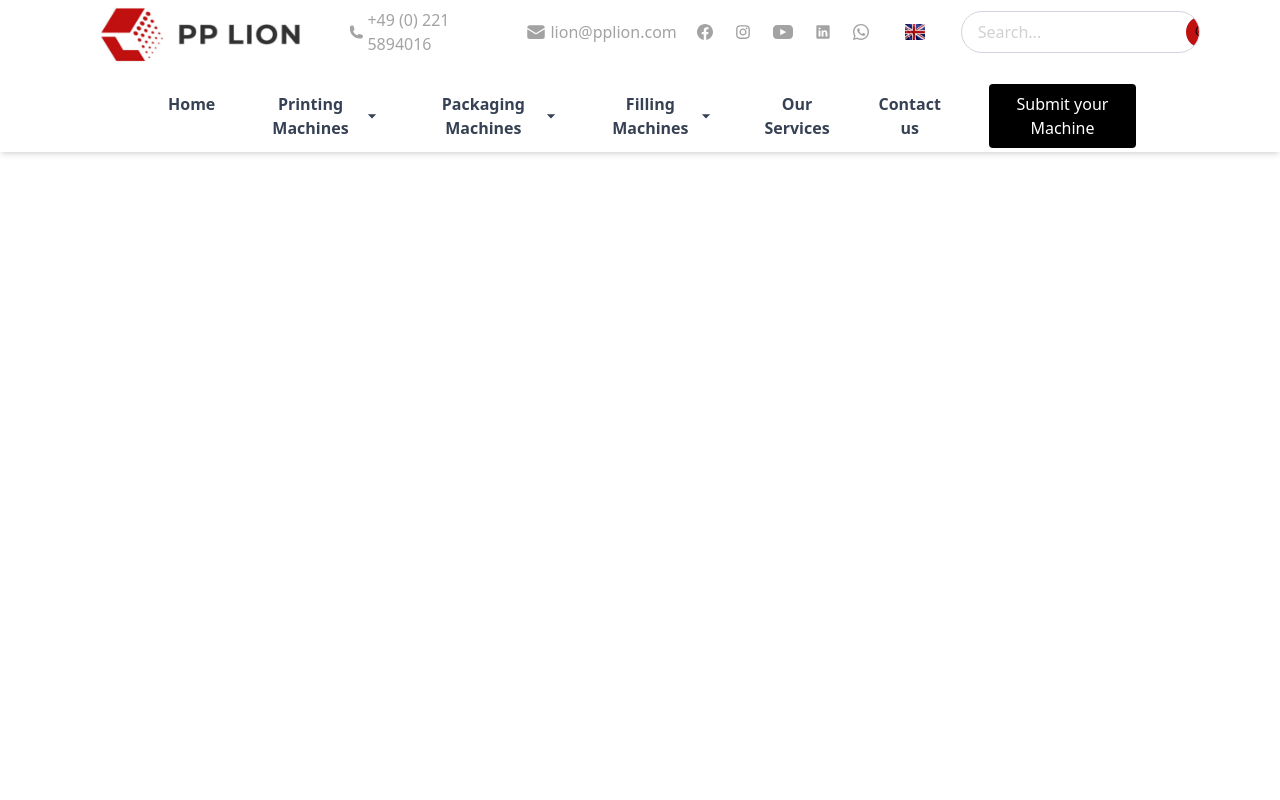
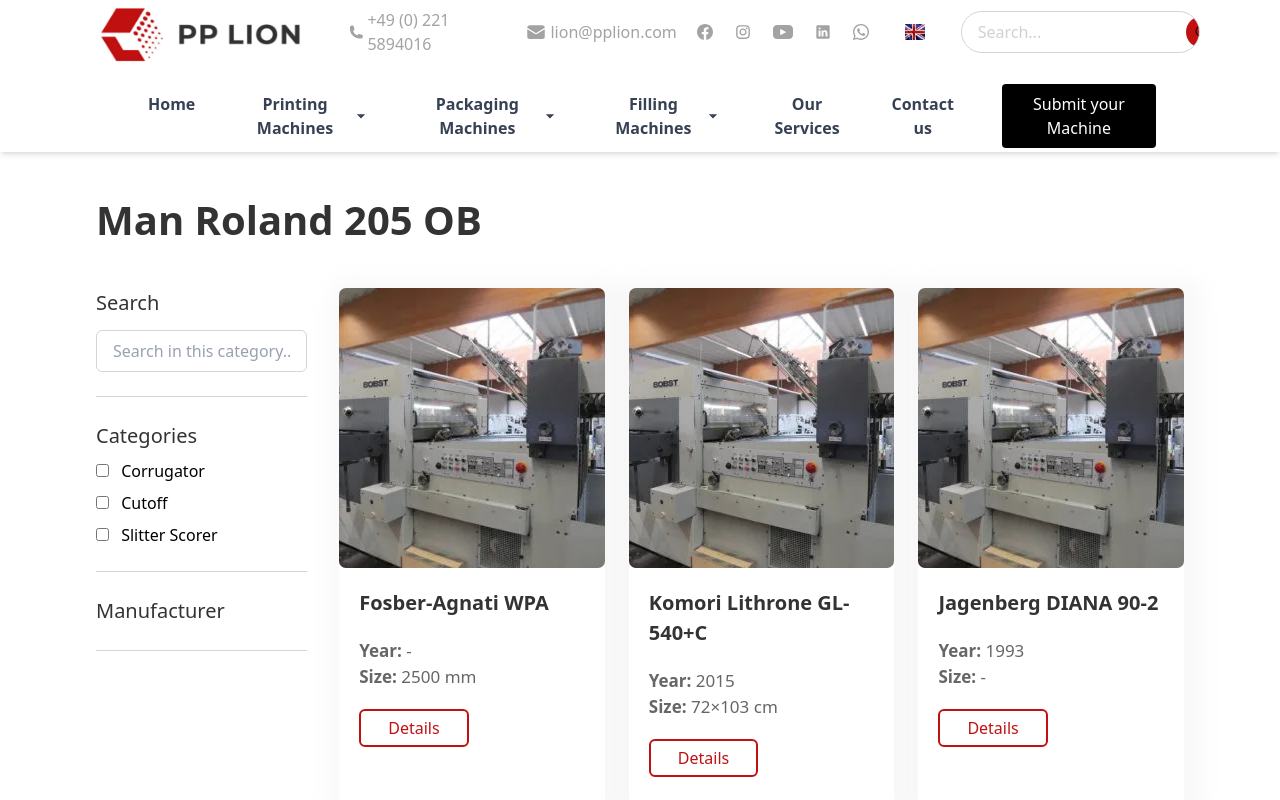
Before and after one commit to NaganjaneyuluU/new-project, an Angular app: page /abc in a window 1280 px wide. Before the commit this address led to /. Shown: the top 800 px of the page. Built offline with nearby package versions, Linux system fonts and the light colour scheme.

Commit message:
new page

```diff
--- /dev/null
+++ b/src/app/abc/abc.html
@@ -0,0 +1,73 @@
+<div class="w-[85%] m-auto mt-10 mb-10">
+    <h1 class="text-[#333333] text-[40px] font-extrabold leading-[1.4em]">
+        Man Roland 205 OB
+    </h1>
+
+</div>
+
+
+
+<div>
+    <div class="flex w-[85%] m-auto gap-8">
+        <div style="width: 20%;">
+            <div class="mb-3">
+                <h3 class="font-normal text-[20px] text-[#333333]">
+                    Search
+                </h3>
+            </div>
+
+            <div>
+                <input type="text" placeholder="Search in this category..."
+                    class="w-full border border-gray-300 rounded-md px-4 py-2 text-gray-500 placeholder-gray-400 focus:outline-none focus:ring-2 focus:ring-gray-300" />
+            </div>
+            <div class="border-t border-gray-300 my-6"></div>
+            <div class="mb-3">
+                <h3 class="font-normal text-[20px] text-[#333333]">
+                    Categories
+                </h3>
+                <div class="mt-2">
+                    <label class="block my-2">
+                        <input type="checkbox" class="mr-2">
+                        Corrugator
+                    </label>
+                    <label class="block my-2">
+                        <input type="checkbox" class="mr-2">
+                        Cutoff
+                    </label>
+                    <label class="block my-2">
+                        <input type="checkbox" class="mr-2">
+                        Slitter Scorer
+                    </label>
+                </div>
+            </div>
+            <div class="border-t border-gray-300 my-6"></div>
+            <div class="mb-3">
+                <h3 class="font-normal text-[20px] text-[#333333]">
+                    Manufacturer
+                </h3>
+            </div>
+            <div class="border-t border-gray-300 my-6"></div>
+        </div>
+        <div style="width: 80%;">
+            <div class="grid grid-cols-3 gap-6">
+                <div class="cardsection-alignment" *ngFor="let machine of machines">
+                    <div class="alignment-imagetext">
+                        <a [href]="machine.link">
+                            <img [src]="machine.image" alt="machine image" class="card-image">
+                        </a>
+                    </div>
+                    <div class="alignment-carddetails">
+                        <a [href]="machine.link" class="productlink-name">
+                            {{machine.name}}
+                        </a>
+                        <p class="establishes-year"><span class="font-semibold">Year:</span> {{machine.year}}</p>
+                        <p class="establishes-year"><span class="font-semibold">Size:</span> {{machine.size}}</p>
+                        <a [href]="machine.link" class="card-detailsbutton">Details</a>
+                    </div>
+                </div>
+            </div>
+        </div>
+
+    </div>
+
+</div>
--- /dev/null
+++ b/src/app/abc/abc.ts
@@ -0,0 +1,13 @@
+import { Component } from '@angular/core';
+import { MACHINES } from '../../dataset/cards-data';
+import { CommonModule } from '@angular/common';
+
+@Component({
+  selector: 'app-abc',
+  imports: [CommonModule],
+  templateUrl: './abc.html',
+  styleUrl: './abc.css'
+})
+export class Abc {
+machines=MACHINES
+}
--- a/src/app/app.routes.ts
+++ b/src/app/app.routes.ts
@@ -6,6 +6,7 @@
 import { Imprint } from './components/footer-components/imprint/imprint';
 import { OurServices } from './our-services/our-services';
 import { MachineDetails } from './components/machine-details/machine-details';
+import { Abc } from './abc/abc';
 
 
 export const routes: Routes = [
@@ -15,5 +16,6 @@
      { path: 'contactus', component: ContactUs },
      { path: 'imprint', component: Imprint },
      { path: 'our-services', component: OurServices },
-     { path: 'machine-details', component: MachineDetails }
+     { path: 'machine-details', component: MachineDetails },
+     {path:'abc',component:Abc}
 ];
--- a/src/app/components/header/header.html
+++ b/src/app/components/header/header.html
@@ -113,7 +113,7 @@
             </div>
         </div>
         <div [ngClass]="{'fixed top-0 left-0 right-0 z-50 shadow-md bg-white': isSticky}"
-            class="flex w-full px-15 items-center">
+            class="flex w-full px-10 items-center justify-center">
             <div *ngIf="isSticky" class="flex items-center gap-4 pl-2 w-auto">
                 <img src="pplion-image.jpg" alt="Logo" class="h-10 w-32 hidden sm:block">
                 <img src="pplion-favicon.png" alt="Logo" class="h-10 sm:hidden">
--- a/src/app/components/index/index.html
+++ b/src/app/components/index/index.html
@@ -1,11 +1,11 @@
 <div>
   <div class="bg-[url('/herosection-headermain.webp')] bg-center bg-no-repeat bg-cover">
-    <div class="flex items-center" style="width: 85%;margin: auto;">
-      <div>
+    <div class="flex items-center gap-3">
+      <div  class="pl-[8vw]">
         <h2 class="global-partnertext">
           Your Global Partner for Printing & Packaging Machines
         </h2>
-        <p class="filling-industrytext mb-8">
+        <p class="filling-industrytext mb-14 mt-8">
           As PP LION we buy, overhaul, clean and sell used machines from the printing and packaging industry and
           machinery
           from the filling industry.
--- a/src/app/components/machine-details/machine-details.html
+++ b/src/app/components/machine-details/machine-details.html
@@ -1,4 +1,5 @@
 <div class="p-6 bg-brand-white">
+  <div class="w-[85%] mx-auto">
     <div class=" flex justify-between mb-4">
       <h2 class="text-2xl font-bold mb-4">Man Roland 205 OB</h2>
       <div class="flex items-center">
@@ -12,12 +13,13 @@
       </div>
     </div>
 
-  <div class="grid grid-cols-1 md:grid-cols-2 gap-8">
+    <div class="grid grid-cols-1 md:grid-cols-2 gap-12">
       <div>
         <img [src]="selectedImage" alt="Main Machine" class="rounded-lg shadow-md w-full h-[400px] object-cover">
 
         <div class="flex space-x-3 mt-4">
-        <img *ngFor="let img of images" [src]="img" (click)="selectedImage = img" [class.ring-2]="selectedImage === img"
+          <img *ngFor="let img of images" [src]="img" (click)="selectedImage = img"
+            [class.ring-2]="selectedImage === img"
             class="w-24 h-20 object-cover rounded-lg cursor-pointer hover:opacity-80 ring-red-500">
         </div>
       </div>
@@ -90,8 +92,8 @@
               </svg>
             </a>
             <a href='https://www.facebook.com/pplionmachinery/' class="flex items-center gap-1 cursor-pointer ">
-            <svg xmlns="http://www.w3.org/2000/svg" fill="currentColor" width="800px" height="800px" viewBox="0 0 32 32"
-              class="size-7 cursor-pointer gray-brand hover:brand-gray-hover">
+              <svg xmlns="http://www.w3.org/2000/svg" fill="currentColor" width="800px" height="800px"
+                viewBox="0 0 32 32" class="size-7 cursor-pointer gray-brand hover:brand-gray-hover">
                 <path
                   d="M11.919 24.94c-2.548 0-4.921-.747-6.919-2.032a9.049 9.049 0 0 0 6.681-1.867 4.512 4.512 0 0 1-4.215-3.137c.276.054.559.082.848.082.412 0 .812-.056 1.193-.156a4.519 4.519 0 0 1-3.622-4.425v-.059a4.478 4.478 0 0 0 2.042.564 4.507 4.507 0 0 1-2.008-3.758c0-.824.225-1.602.612-2.268a12.811 12.811 0 0 0 9.303 4.715 4.517 4.517 0 0 1 7.692-4.115 9.107 9.107 0 0 0 2.866-1.094 4.542 4.542 0 0 1-1.983 2.498 9.08 9.08 0 0 0 2.592-.71 9.283 9.283 0 0 1-2.252 2.337c.008.193.014.388.014.583-.001 5.962-4.542 12.843-12.844 12.842" />
               </svg>
@@ -183,13 +185,15 @@
               <p class="mb-2">Are you a Dealer or Enduser?*</p>
               <div class="flex items-center gap-8"><label>
                   <div class="flex items-center">
-                  <input type="radio" name="userType" value="dealer" [(ngModel)]="contactFormData.userType" required />
+                    <input type="radio" name="userType" value="dealer" [(ngModel)]="contactFormData.userType"
+                      required />
                     <p class="pl-2">Dealer</p>
                   </div>
                 </label>
                 <label>
                   <div class="flex items-center">
-                  <input type="radio" name="userType" value="endUser" [(ngModel)]="contactFormData.userType" required />
+                    <input type="radio" name="userType" value="endUser" [(ngModel)]="contactFormData.userType"
+                      required />
                     <p class="pl-2">End User</p>
                   </div>
                 </label>
@@ -249,17 +253,20 @@
       </div>
 
       <button (click)="prevSlide()"
-      class="absolute top-1/2 -left-2 transform -translate-y-1/2 bg-black text-white p-2  text-center rounded">
+        class="absolute top-1/2 -left-2 transform -translate-y-1/2 bg-black text-white p-2  text-center rounded cursor-pointer">
         <svg xmlns="http://www.w3.org/2000/svg" height="24px" viewBox="0 -960 960 960" width="24px" fill="#e3e3e3">
           <path d="M400-80 0-480l400-400 71 71-329 329 329 329-71 71Z" />
         </svg>
       </button>
 
       <button (click)="nextSlide()"
-      class="absolute top-1/2 -right-2 transform -translate-y-1/2 bg-black text-white p-2 rounded">
+        class="absolute top-1/2 -right-2 transform -translate-y-1/2 bg-black text-white p-2 rounded cursor-pointer">
         <svg xmlns="http://www.w3.org/2000/svg" height="24px" viewBox="0 -960 960 960" width="24px" fill="#e3e3e3">
           <path d="m321-80-71-71 329-329-329-329 71-71 400 400L321-80Z" />
         </svg>
       </button>
     </div>
   </div>
+
+
+</div>
```
Also changed, not shown: src/app/abc/abc.css (added), 1 other file (tests, documents, lock files or other folders). Lines whose indentation alone changed are shown as unchanged.
